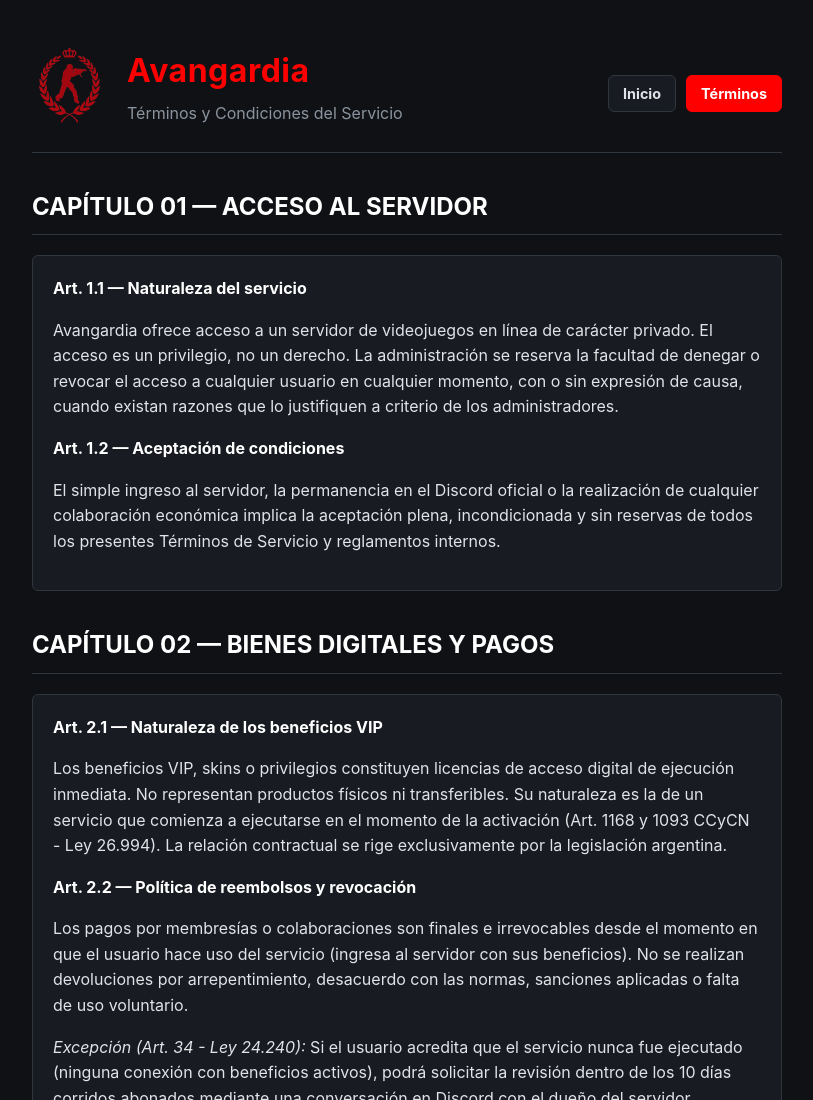
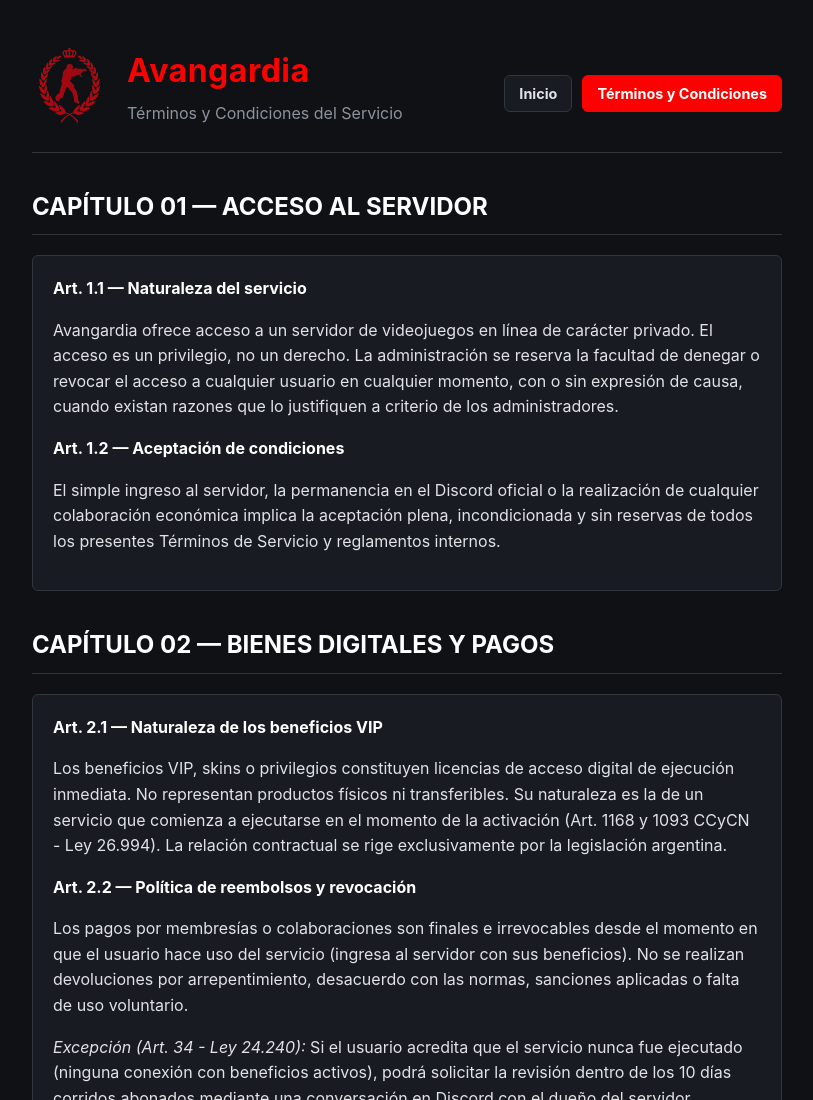
Before and after one commit to gh-avvy/avangardia, a plain HTML site: page terminos/index.html in a window 1280 px wide. Shown: the top 1100 px of the page, without its empty margins (233-1046 px from the left). Drawn offline with Linux system fonts and the light colour scheme.

Commit message:
Update index.html

```diff
--- a/terminos/index.html
+++ b/terminos/index.html
@@ -145,7 +145,7 @@
     </div>
     <nav>
       <a class="nav-btn" href="../">Inicio</a>
-      <a class="nav-btn active" href="terminos/">Términos</a>
+      <a class="nav-btn active" href="terminos/">Términos y Condiciones</a>
     </nav>
   </header>
 
```
